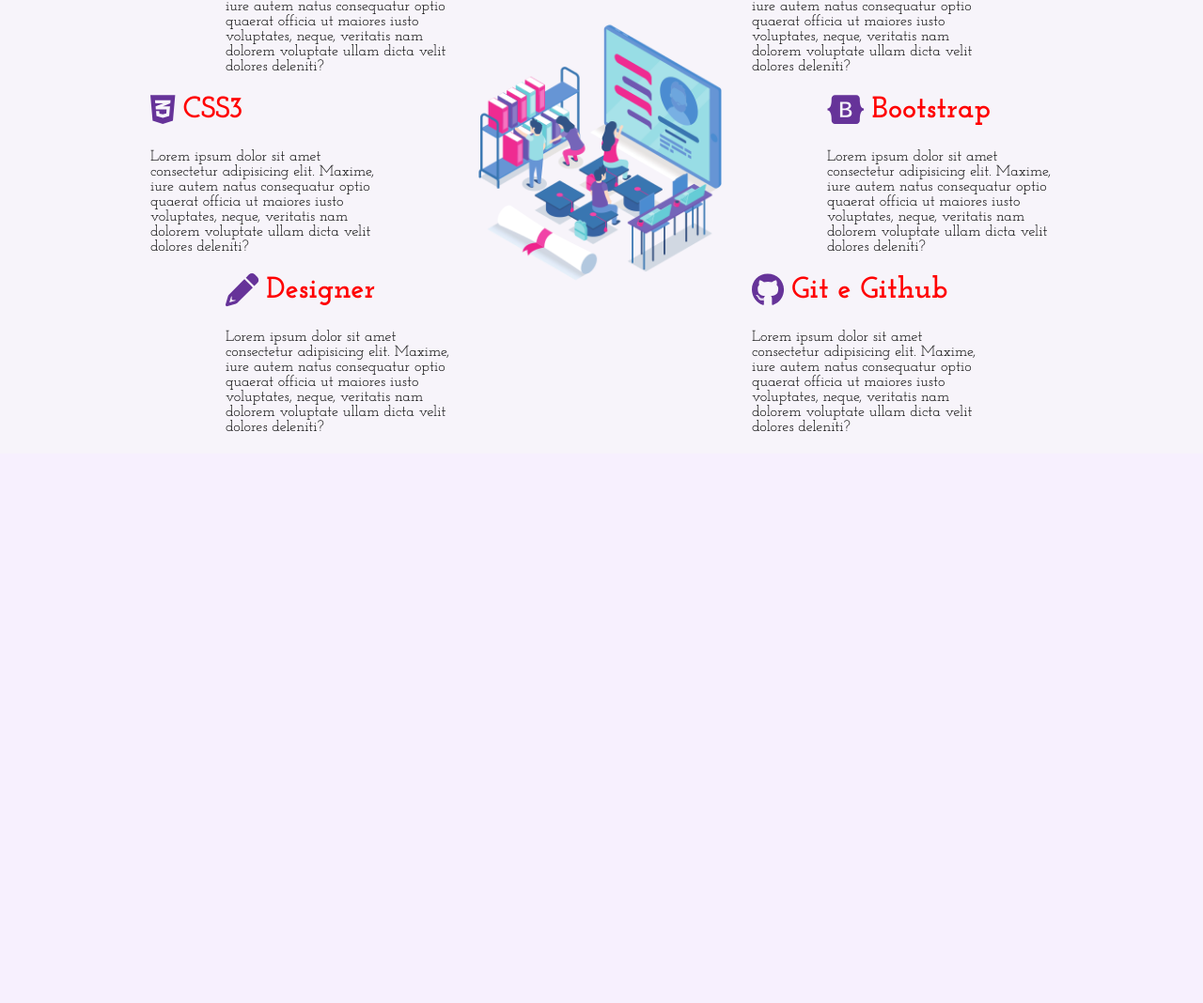
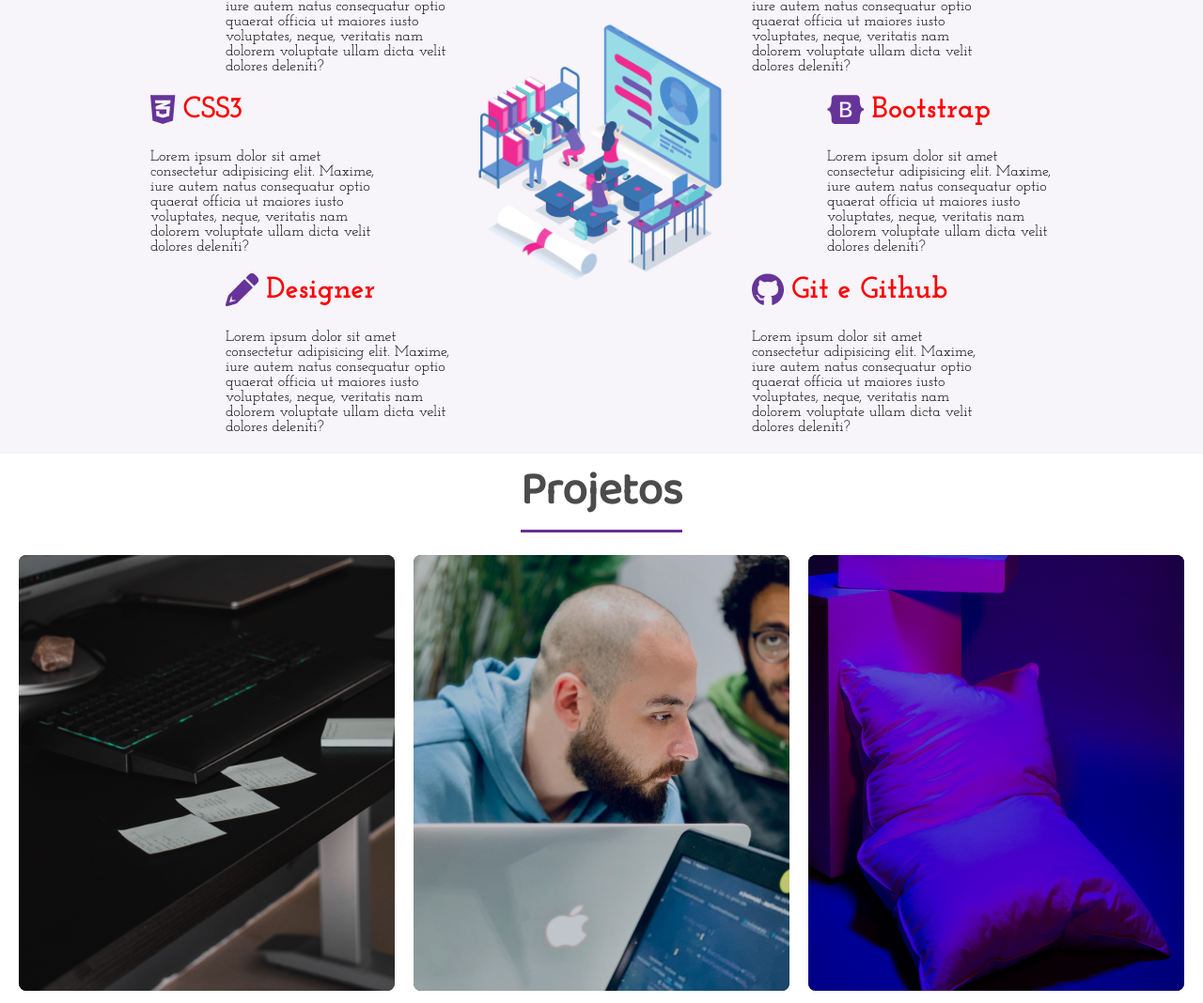
Before and after one commit to DirceuAlmei/repositorio, a Django app: page / in a window 1280 px wide. Shown: the part 1001-2069 px from the top of the page at 94% size. Before the commit the page ends 1461 px from the top, so only its background shows below. Run offline with Django 4.2, Linux system fonts and the light colour scheme; some libraries are stand-ins or nearby versions.

Commit message:
Seção de cards

```diff
--- a/aestudos/bestudos/templates/bestudos/estudos.html
+++ b/aestudos/bestudos/templates/bestudos/estudos.html
@@ -118,75 +118,55 @@
                 </div>
             </div>
         </section>
-        <!-- início conteúdos -->
-        <!-- <section class="sessao-conhecimentos">
+
+        <!-- == início seção projetos == -->
+
+
+        <!-- == fim seção projetos == -->
+
+    </div>
+    <!-- == fim do sidebar == -->
+    <section class="sessao-projetos">
         <div class="sessao-header">
-                <h1>Conhecimentos</h1>
-            </div> -->
+            <h1>Projetos</h1>
+        </div>
 
-            <!-- <div class="conhecimentos">
-                <div class="conhecimento">
-                    <div class="conhecimento-header">
-                        <i class="fab fa-html5"></i>
-                        <h3>HTML</h3>
+        <div class="projetos">
+            <div class="card">
+                <div class="card-img-wrapper">
+                    <img src="{% static 'img/proj1.jpg'%}" alt="">
                 </div>
-                    <div class="conhecimento-text">
-                        <p>Lorem ipsum dolor, sit amet consectetur adipisicing elit. Aliquid culpa inventore laudantium voluptates nulla delectus iusto itaque necessitatibus sed? Optio aut dolorum molestias officiis harum odit aperiam autem perspiciatis aliquam.</p>
-                    </div>
-                </div> -->
-
-                <!-- <div class="conhecimento">
-                    <div class="conhecimento-header">
-                        <i class="fab fa-css3-alt "></i>
-                        <h3>CSS</h3>
-                    </div>
-                    <div class="conhecimento-text">
-                        <p>Lorem ipsum dolor sit amet consectetur adipisicing elit. Ab vel, tenetur nisi ducimus quibusdam amet necessitatibus. Soluta, ullam corrupti ad odit ipsum nesciunt laudantium non expedita cupiditate et iste placeat.</p>
+                <div class="car-info">
+                    <h2>ToDo List</h2>
+                    <h3>Javascript</h3>
+                    <p>Lorem ipsum dolor sit amet consectetur adipisicing elit. Magni minima iste facere reiciendis aut? Impedit cupiditate praesentium suscipit sint est, odit deleniti at voluptatem corrupti culpa tempora asperiores aut placeat!</p>
+                    <button>Saiba mais</button>
                 </div>
             </div>
-
-                <div class="conhecimento">
-                    <div class="conhecimento-header">
-                        <i class="fas fa-pencil-alt "></i>
-                        <h3>Designer</h3>
+            <div class="card">
+                <div class="card-img-wrapper">
+                    <img src="{% static 'img/proj2.jpg'%}" alt="">
                 </div>
-                    <div class="conhecimento-text">
-                        <p>Lorem ipsum dolor sit amet consectetur adipisicing elit. Ab vel, tenetur nisi ducimus quibusdam amet necessitatibus. Soluta, ullam corrupti ad odit ipsum nesciunt laudantium non expedita cupiditate et iste placeat.</p>
+                <div class="car-info">
+                    <h2>Css e html5</h2>
+                    <h3>Javascript</h3>
+                    <p>Lorem ipsum dolor sit amet consectetur adipisicing elit. Magni minima iste facere reiciendis aut? Impedit cupiditate praesentium suscipit sint est, odit deleniti at voluptatem corrupti culpa tempora asperiores aut placeat!</p>
+                    <button>Saiba mais</button>
                 </div>
             </div>
-
-                <div class="conhecimento">
-                    <div class="conhecimento-header">
-                        <i class="fab fa-js"></i>
+            <div class="card">
+                <div class="card-img-wrapper">
+                    <img src="{% static 'img/proj3.jpg'%}" alt="">
+                </div>
+                <div class="car-info">
+                    <h2>ToDo List</h2>
                     <h3>Javascript</h3>
-                    </div>
-                    <div class="conhecimento-text">
-                        <p>Lorem ipsum dolor sit amet consectetur adipisicing elit. Ab vel, tenetur nisi ducimus quibusdam amet necessitatibus. Soluta, ullam corrupti ad odit ipsum nesciunt laudantium non expedita cupiditate et iste placeat.</p>
+                    <p>Lorem ipsum dolor sit amet consectetur adipisicing elit. Magni minima iste facere reiciendis aut? Impedit cupiditate praesentium suscipit sint est, odit deleniti at voluptatem corrupti culpa tempora asperiores aut placeat!</p>
+                    <button>Saiba mais</button>
                 </div>
             </div>
-                <div class="conhecimento">
-                    <div class="conhecimento-header">
-                        <i class="fab fa-bootstrap"></i>
-                        <h3>Bootstrap</h3>
         </div>
-                    <div class="conhecimento-text">
-                        <p>Lorem ipsum dolor sit amet consectetur adipisicing elit. Ab vel, tenetur nisi ducimus quibusdam amet necessitatibus. Soluta, ullam corrupti ad odit ipsum nesciunt laudantium non expedita cupiditate et iste placeat.</p>
-                    </div>
-                </div>
-
-                <div class="conhecimento">
-                    <div class="conhecimento-header">
-                        <i class="fab fa-github "></i>
-                        <h3>Git e Github </h3>
-                    </div>
-                    <div class="conhecimento-text">
-                        <p>Lorem ipsum dolor sit amet consectetur adipisicing elit. Ab vel, tenetur nisi ducimus quibusdam amet necessitatibus. Soluta, ullam corrupti ad odit ipsum nesciunt laudantium non expedita cupiditate et iste placeat.</p>
-                    </div>
-                </div>                 -->
-            <!-- </div>
-        </section> -->
-    </div>
-    <!-- == fim do sidebar == -->
+    </section>
 
 
     <script src="{% static 'js/dirceu.js'%}"></script>
--- a/aestudos/static/css/dirceu.css
+++ b/aestudos/static/css/dirceu.css
@@ -354,3 +354,81 @@ header{
     margin-top: 25px;
     font-family: var(--font-secundary);
 }
+.conhecimentos-img-wrapper img{
+    object-fit: cover;
+    height: 100%;
+}
+@media (max-width: 500px) {
+    .conhecimentos{
+        display: grid;
+        grid-template-columns: 1fr 1fr;
+        background: rgb(248, 130, 130);
+        flex-direction: column;
+    }
+}
+
+/* == seção de projetos == */
+.projetos{
+    display: flex;
+    justify-content: space-evenly;
+    align-items: center;
+}
+.card{
+    width: 25rem;
+    height: 29rem;
+}
+.card-img-wrapper{
+    width: 100%;
+    height: 100%;
+    background: #000;
+    border-radius: .5rem;
+}
+.card-img-wrapper img{
+    object-fit: cover;
+    width: 100%;
+    height: 100%;
+    border-radius: .5rem;
+    opacity: .8;
+    transition: opacity .3s;
+}
+.car-info{
+    position: relative;
+    top: -260px;
+    padding: 2rem;
+    text-shadow: 0 0.1rem 0.3rem rgba(0, 0, 0, 0.4);
+    opacity: 0;
+    bottom: 20rem;
+    visibility: hidden;
+    transition: all .5s ease-in-out;
+}
+.car-info h2{
+    color: #fff;
+    font-family: var(--font-secundary);
+    font-weight: 500;
+    font-size: 2rem;
+}
+.car-info h3{
+    color: #f7f4fa;
+    padding: 7px 0;
+}
+.car-info p{
+    font-family: var(--font-secundary);
+    color: #fff;
+    font-weight: 400;
+    width: 80%;
+}
+.car-info button{
+    width: 8rem;
+    height: 2.5rem;
+    background-color: #ff4081;
+    border-radius: 7px;
+    padding: 3px;
+    margin-top: 5px;
+}
+.card:hover .car-info{
+    opacity: 1;
+    visibility: visible;
+}
+.card:hover .card-img-wrapper img{
+    opacity: .5;
+}
```
Lines whose indentation alone changed are shown as unchanged.
